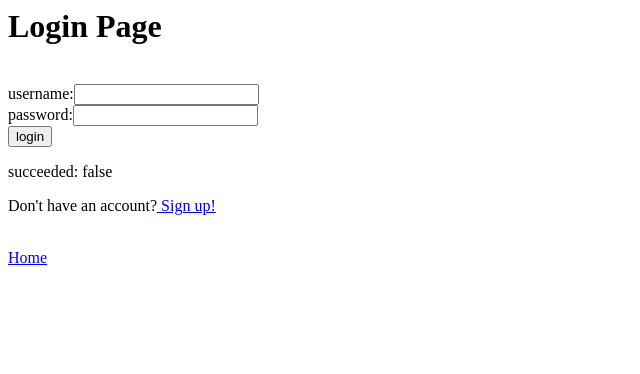
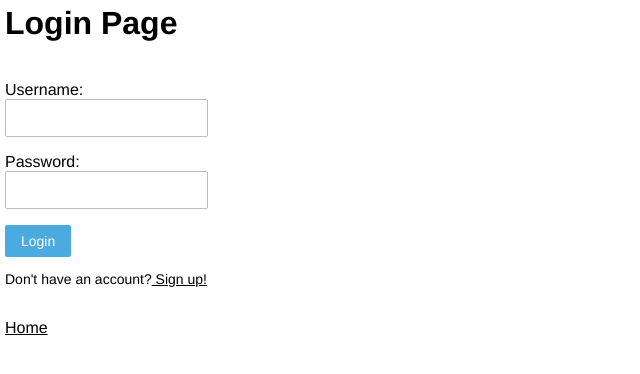
Before and after one commit to rozinahidaru/hw6-campuswire-pt1, a React (Vite) app: page /login in a window 1280 px wide. Shown: the top 374 px of the page, without its empty margins (0-640 px from the left). Built offline with nearby package versions, Linux system fonts and the light colour scheme.

Commit message:
work on questions popup, AddQuestion and App.css created

```diff
--- /dev/null
+++ b/frontend/App.css
@@ -0,0 +1,101 @@
+/* Global Styles */
+
+* {
+    font-family: "Helvetica Neue", Helvetica, Arial, sans-serif;;
+    color: black;
+    box-sizing: border-box;
+  }
+
+  body {
+    margin: 0;
+  }
+
+  .container {
+    display: flex;
+    flex-direction: row;
+  }
+
+  /* Text */
+
+  h1 {
+    font-size: 32px;
+  }
+
+  h2 {
+    font-size: 20px;
+  }
+
+  h1, h2, h3, h4, h5 {
+    /* font-weight: lighter; */
+    /* padding: 10px; */
+  }
+
+  p {
+    font-size: 14px;
+  }
+
+  /* Input */
+
+  form {
+      padding: 10px;
+      /*border: solid;*/
+  }
+
+  input {
+    font-size: 14px;
+    border-radius: 2px;
+    padding: 10px;
+    margin-bottom: 16px;
+    border: 1px solid #BDBDBD;
+  }
+
+  label {
+    font-size: 14px;
+    font-weight: bold;
+    margin-bottom: 4px;
+    margin-left: 10px;
+    display: block;
+    text-transform: none;
+  }
+
+  .formLabel {
+    margin-right: 10px;
+    font-size: 18px;
+    font-weight: bold
+  }
+
+  textarea {
+    margin-bottom: 10px;
+  }
+
+  /* Button */
+  .button, button {
+    display: inline-flex;
+    align-items: center;
+    padding: 8px 16px;
+    border-radius: 2px;
+    font-size: 14px;
+    cursor: pointer;
+    background-color: #4baae0;
+    color: white;
+    border: none;
+    margin-right: 8px;
+  }
+
+  .button:hover, button:hover {
+    opacity: 0.8;
+    font-weight: normal;
+  }
+
+  .button:disabled, button:disabled {
+    opacity: 0.5;
+    cursor: auto;
+  }
+
+  div {
+      margin: 5px;
+  }
+
+  Link {
+    color: white;
+  }
--- /dev/null
+++ b/frontend/src/components/AddQuestion.js
@@ -0,0 +1,47 @@
+/* eslint-disable no-alert */
+import React, { useState } from 'react'
+import axios from 'axios'
+import { Modal } from 'react-bootstrap'
+
+const AddQuestion = props => {
+  const [qText, setQText] = useState('')
+  const [show, setShow] = useState(false)
+  setShow(props)
+
+  const addQuestion = async () => {
+    try {
+      const question = await axios.post('/api/questions/add', { qText })
+    } catch (err) {
+      alert('error when adding question')
+    }
+  }
+
+  const handleClose = e => {
+    setShow(false)
+  }
+
+  return (
+    // <>
+    //   <Modal show={setShow}>
+    //     <Modal.Header closeButton>
+    //       <Modal.Title>Ask a question</Modal.Title>
+    //     </Modal.Header>
+    //     <input onChange={e => setQText(e.target.value)} />
+    //     <br />
+    //     <button type="button" onClick={addQuestion}>Ask</button>
+    //   </Modal>
+    //   <p>Ask a question:</p>
+    //   <br />
+    //   <input onChange={e => setQText(e.target.value)} />
+    //   <br />
+    //   <button type="button" onClick={addQuestion}>Ask</button>
+    //   <br />
+    //   <button type="button">Cancel</button>
+    // </>
+    <div style={{ visibility: show ? 'visible' : 'hidden' }}>
+      <h2>Ask a question</h2>
+    </div>
+  )
+}
+
+export default AddQuestion
--- a/frontend/src/components/App.js
+++ b/frontend/src/components/App.js
@@ -7,13 +7,19 @@ import {
   Route,
   Link,
   Routes,
+  useNavigate,
 } from 'react-router-dom'
 
+import '../../App.css'
+
 import Question from './Question'
+import AddQuestion from './AddQuestion'
 
 const App = () => {
   const [data, setData] = useState([])
   const [loggedIn, setLoggedIn] = useState(false)
+  const [showPopup, setShowPopup] = useState(false)
+  const navigate = useNavigate()
 
   useEffect(async () => {
     const { data: questions } = await axios.get('/questions/')
@@ -37,20 +43,31 @@ const App = () => {
     }
   }
 
+  const renderPopup = () => {
+    setShowPopup(true)
+    // showPopup = true
+    console.log(showPopup)
+    return (
+      <AddQuestion show={showPopup} />
+    )
+  }
+
   return (
     <>
       <h1>Campuswire Lite</h1>
 
+      {/* <AddQuestion showPopup={false} /> */}
+      <button type="button" onClick={renderPopup}>Ask a question</button>
+      <button type="button" onClick={() => navigate('/login')}>Log in to ask a question</button>
+      <br />
+      <br />
       <Question isLoggedIn={isLoggedIn} />
 
-      {/* <Router>
-        <Link to="/login">Login</Link>
-      </Router> */}
-      <nav>
+      {/* <nav>
         <Link to="login">Login</Link>
         <br />
         <Link to="signup">Signup</Link>
-      </nav>
+      </nav> */}
       <br />
       <button type="button" onClick={logoutUser}>Logout</button>
 
--- a/frontend/src/components/Login.js
+++ b/frontend/src/components/Login.js
@@ -26,17 +26,15 @@ const Login = () => {
     <>
       <h1>Login Page</h1>
       <br />
-      username:
+      Username:
+      <br />
       <input onChange={e => setUsername(e.target.value)} />
       <br />
-      password:
+      Password:
+      <br />
       <input onChange={e => setPassword(e.target.value)} />
       <br />
-      <button type="button" onClick={loginUser}>login</button>
-      <p>
-        succeeded:
-        {` ${loginSuccess}`}
-      </p>
+      <button type="button" onClick={loginUser}>Login</button>
       <nav>
         <p>
           Don&#39;t have an account?
--- a/frontend/src/components/Question.js
+++ b/frontend/src/components/Question.js
@@ -25,28 +25,12 @@ const Question = () => {
 
   return (
     <>
-      <h2>Questions</h2>
-      <>
-        {/* {isLoggedIn()
+      {/* {isLoggedIn()
           ? (<button type="button">Ask a question</button>)
           : (<button type="button"><Link to="login">Log in to ask a question</Link></button>)} */}
 
-        <button type="button">Ask a question</button>
-        <button type="button"><Link to="login">Log in to ask a question</Link></button>
-      </>
+      <h2>Questions</h2>
       <>
-        {/* <h4>
-          {questionText}
-          {' '}
-          asked by
-          {' '}
-          {author}
-        </h4>
-        <p>
-          Answer:
-          {' '}
-          {answer}
-        </p> */}
         {data.map(q => (
           <>
             <h3>{q.questionText}</h3>
--- a/package.json
+++ b/package.json
@@ -26,6 +26,7 @@
     "mongoose": "^6.0.12",
     "parcel-bundler": "^1.12.5",
     "react": "^17.0.2",
+    "react-bootstrap": "^2.0.2",
     "react-dom": "^17.0.2",
     "react-router-dom": "^6.0.2"
   },
```
Also changed, not shown: 2 other files (tests, documents, lock files or other folders).
